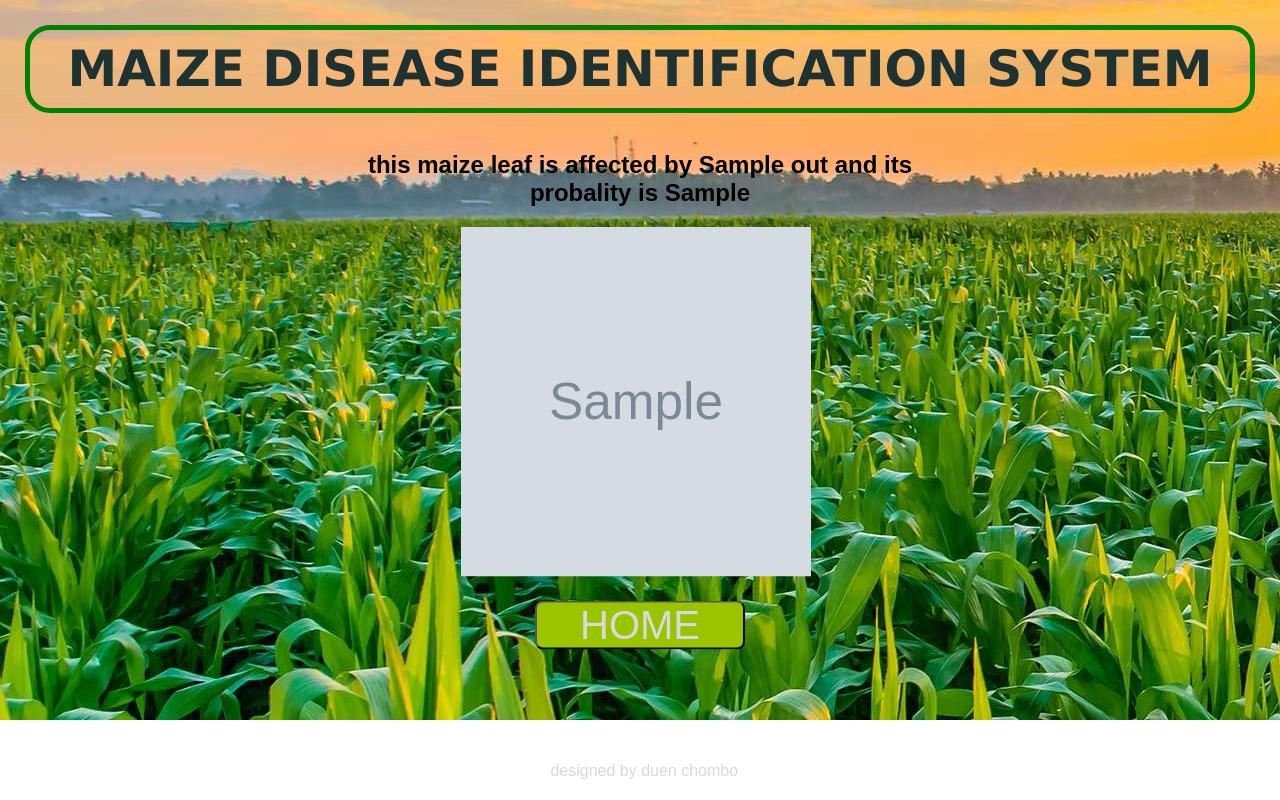
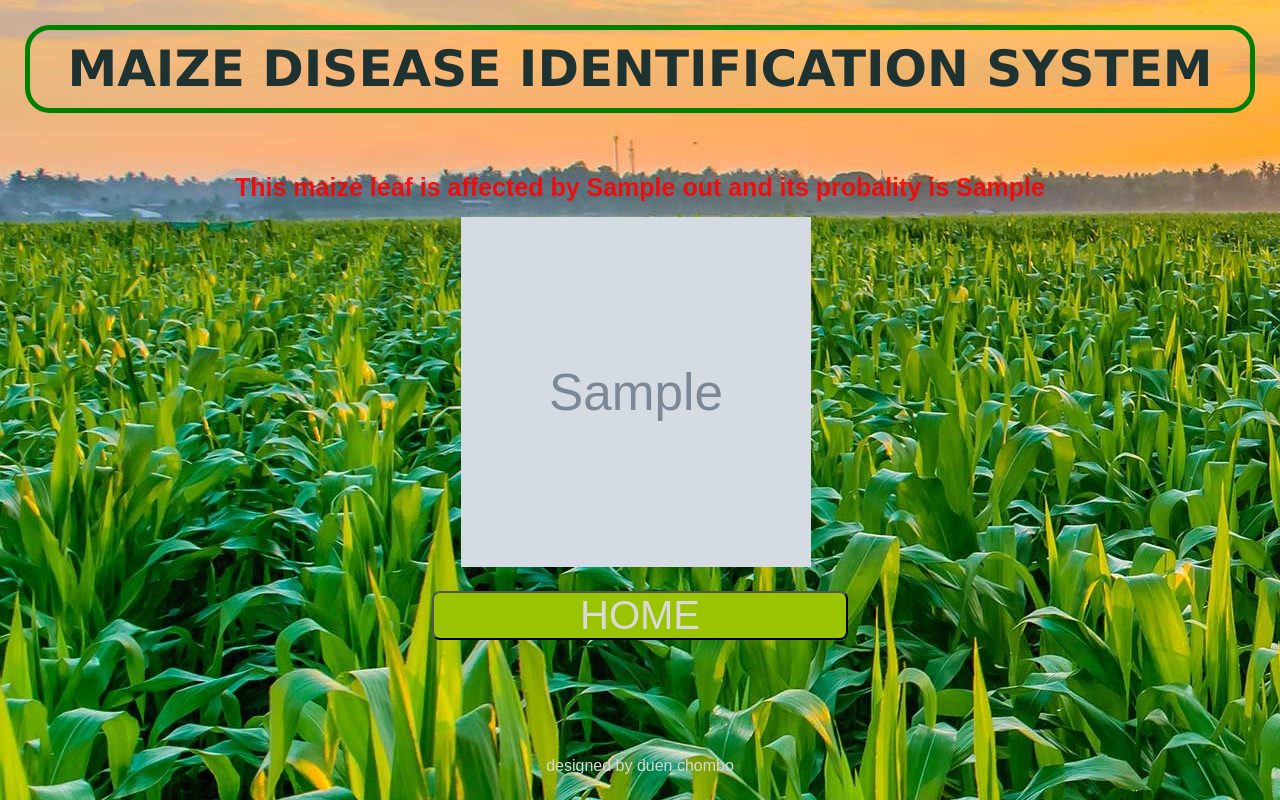
Before and after one commit to duenchombo/django_web, a Django app: template templates/test.html in a window 1280 px wide. Run offline with Django 4.2, Linux system fonts and the light colour scheme; the template is opened without the code that fills it: most values are stand-ins (such as "Sample title", 1, 10 or a date in 2020); grey boxes marked "Sample" are stand-in pictures.

```diff
--- a/static/global_redesigned.css
+++ b/static/global_redesigned.css
@@ -3,6 +3,10 @@
     padding: 0px;
     box-sizing: border-box;
     font-family: sans-serif;
+  }
+  @keyframes blink {
+    0%, 100% { opacity: 1; }  /* Fully visible */
+    50% { opacity: 0; }       /* Fully hidden */
   }
   .container {
     background-color: aqua;
@@ -10,10 +14,16 @@
     width: 100%;
     background-position: center;
 
+
     padding: 25px;
     /* background-size: contain; */
     /* background: url("{% static './static/images/Maisveldi.jpg' %}"); */
     background: url(/static/images/Maisveldi.jpg);
+
+
+    display: flex;
+    flex-direction: column;
+    min-height: 100vh;
   }
   .header {
     display: flex;
@@ -23,6 +33,7 @@
     border: 5px green solid;
     padding: 10px;
     border-radius: 25px;
+
   }
 
   .header h1 {
@@ -33,9 +44,12 @@
   }
    /* styling the final section */
    .final_section {
-    bottom: 20px;
-    position: absolute;
-    left: 43%;
+
+    bottom: 0;
+    left: 0;
+    width: 100%;
+    margin-top: auto;
+    text-align: center;
   }
   .final_section p {
     color: #d9d9d9;
@@ -99,20 +113,38 @@ input[type="file"]::file-selector-button {
 
  /* for result/test */
  .container_result {
-  position: absolute;
+  /* position: absolute;
   top: 50%;
   left: 50%;
   transform: translate(-50%, -50%);
+  text-align: center; */
+  /* border: 1px solid #ccc; */
+  /* padding: 20px; */
+
+  margin-top: 5px; /* Ensures content does not overlap */
   text-align: center;
-  /* border: 1px solid #ccc; */
   padding: 20px;
 }
 
 /* CSS for the header */
 .header_test {
-  font-size: 24px;
+  /* font-size: 24px;
   font-weight: bold;
-  margin-bottom: 20px;
+  margin-bottom: 20px; */
+
+    margin-top: 20px; /* Adjust this value as needed */
+    text-align: center;
+    color:red;
+    font-size: 25px;
+    font-weight: bold;
+    /* background-color: #f8f8f8; Light background to separate it visually */
+    padding: 15px; /* Adds space around the text */
+    border-radius: 5px;
+
+
+    display: block; /* Ensures smooth animation */
+    /* animation: flicker 0.8s infinite alternate ease-in-out; More natural blinking */
+    animation: blink 0.5s infinite alternate;
 }
 
 /* CSS for the image */
--- a/static/temp_redesigned.css
+++ b/static/temp_redesigned.css
@@ -1,4 +1,4 @@
-/* styling for form */
+styling for form
 .main_content {
     width: 500px;
     height: 350px;
--- a/templates/test.html
+++ b/templates/test.html
@@ -2,8 +2,8 @@
 
 <div class="container_result">
   <div class="header_test">
-    {% if index_max_output == 0 %} this maize leaf is healthy and its probality
-    is {{ proba_round }} {% else %} this maize leaf is affected by {{ out }} and
+    {% if index_max_output == 0 %} This maize leaf is healthy and its probality
+    is {{ proba_round }} {% else %} This maize leaf is affected by {{ out }} and
     its probality is {{ proba_round }} {% endif %}
   </div>
   <img class="centered-image" src={{ file_url }} "alt" ="Centered Image" /> .
```
Also changed, not shown: requirements.txt (+38 -36 lines), static/result_display.css (+15 -1 lines), 2 other files.
